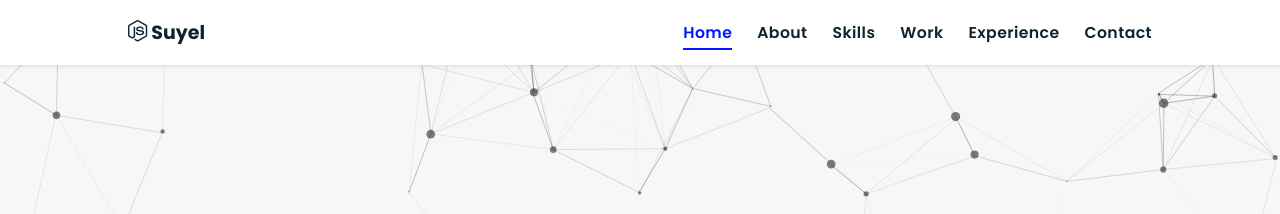
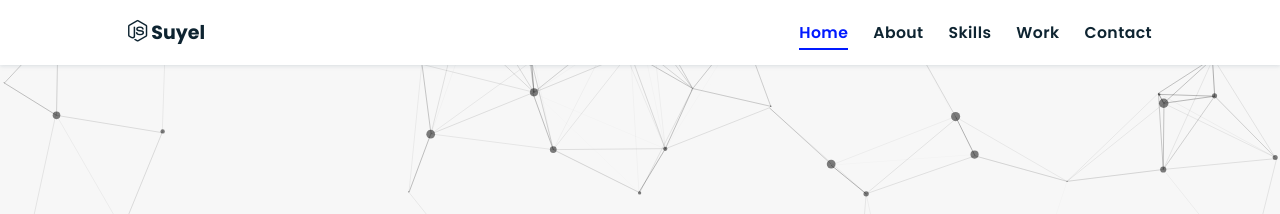
Before and after one commit to slsuyel/my-portfolio, a plain HTML site: page index.html in a window 1280 px wide. Shown: the top 214 px of the page. Drawn offline with nearby package versions, Linux system fonts and the light colour scheme.

Commit message:
Experience

```diff
--- a/index.html
+++ b/index.html
@@ -40,7 +40,7 @@
         <li><a href="#skills">Skills</a></li>
         <!-- <li><a href="#education">Education</a></li> -->
         <li><a href="#work">Work</a></li>
-        <li><a href="#experience">Experience</a></li>
+        <!-- <li><a href="#experience">Experience</a></li> -->
         <li><a href="#contact">Contact</a></li>
       </ul>
     </nav>
```
